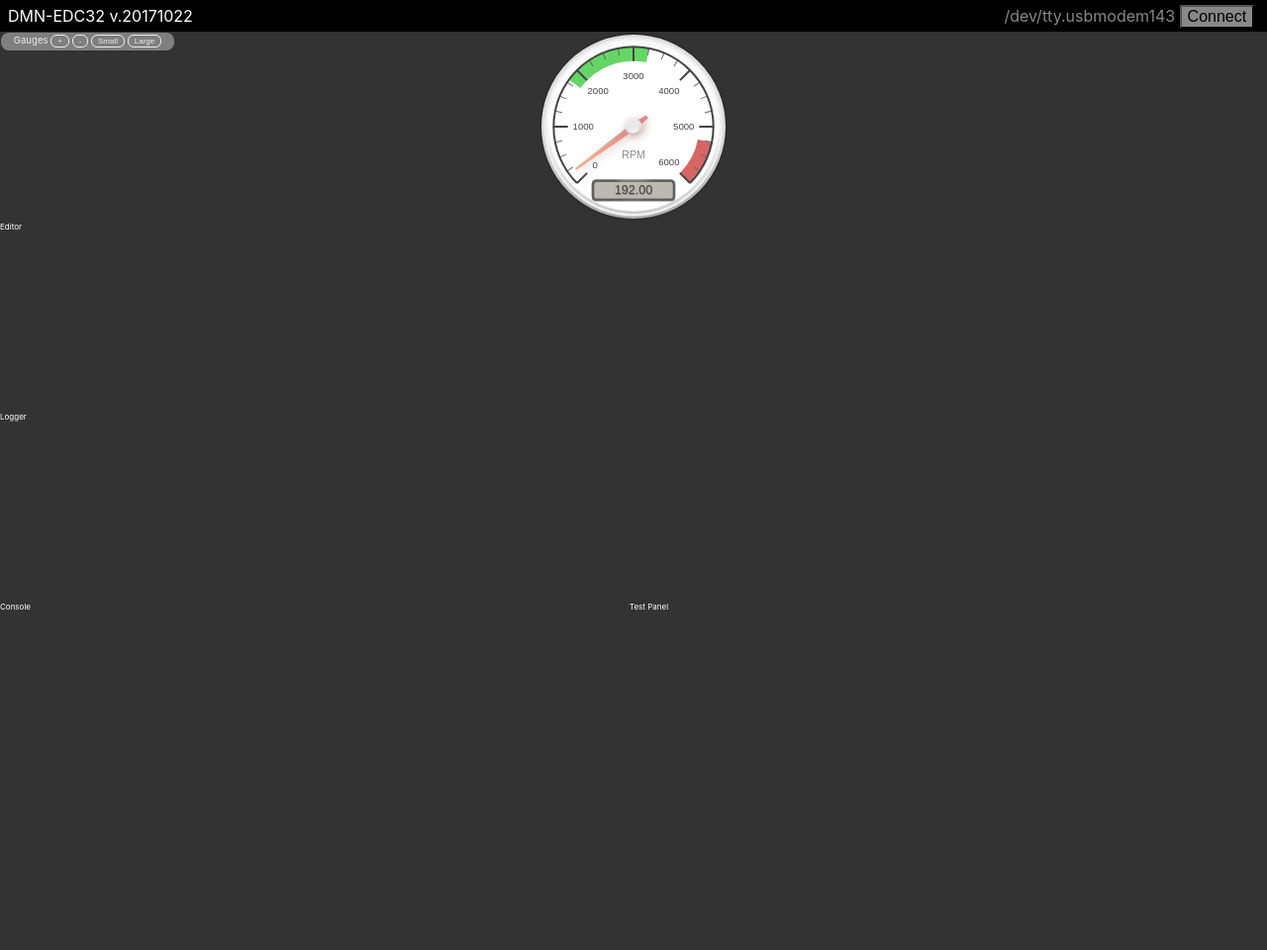
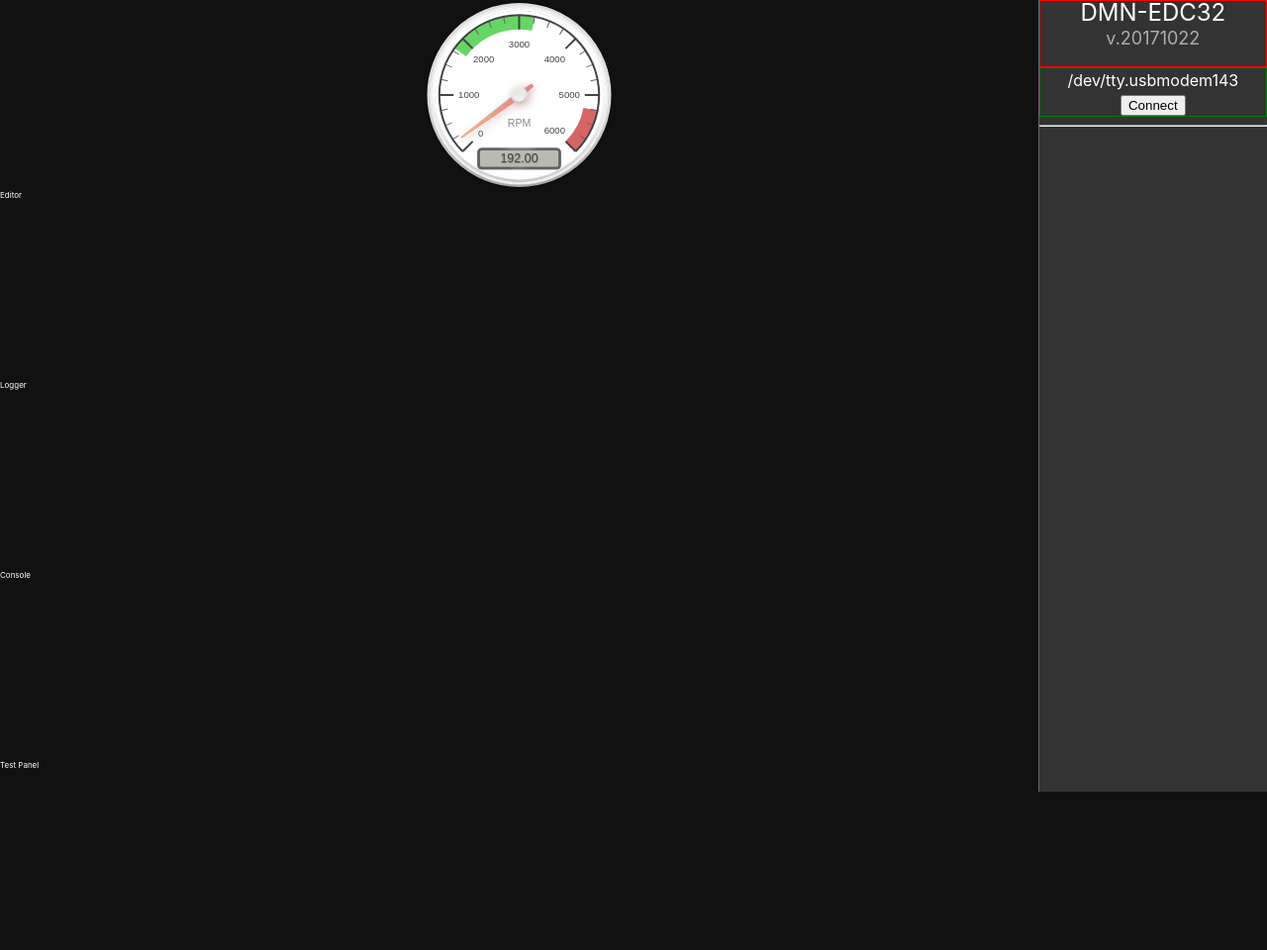
Before and after one commit to syncro16/dmn-edc32, a plain HTML site: page webapp/index.html in a window 1280 px wide. Shown: the whole page at 99% size. Before the commit the page ends 800 px from the top, so only its background shows below. Drawn offline with nearby package versions, Linux system fonts and the light colour scheme.

Commit message:
jeespoks

```diff
--- a/webapp/css/styles.css
+++ b/webapp/css/styles.css
@@ -1,5 +1,5 @@
 body {
-	background:#333;
+	background:#111;
 	margin:0;
 	color:#fff;
 	font-family: -apple-system, BlinkMacSystemFont, 'Segoe UI', Roboto, Oxygen, Ubuntu, Cantarell, 'Open Sans', 'Helvetica Neue', sans-serif;
@@ -12,36 +12,45 @@ body {
 
 .header {
 	/* height total 4vh */
-	height:3vh;
-	width:100vw;
-	padding:0.5vh 0.5vw;
+	position:absolute;
+	right:0;
+	height:100vh;
+	width:18vw;
 	font-size:2vh;
 	vertical-align:middle;
 	line-height: 3vh;
-	background:#000;
+	background:#333;
 	overflow:hidden;
+	border-left:1px solid #666;
 }
-.header div:nth-child(1) {
+.header .version span {
+	font-size:75%;
+	opacity:0.6;
+}
+.header .version {
+	border:1px solid red;
+	font-size:3vh;
+	text-align:center;
+	padding-bottom:2vh;
+}
+.header .connection {
+	border:1px solid green;
+	text-align:center;
+
+}
+.header .connection .usbserial {
+
+}
+.container {
+	width:82vw;
+	height:100vh;
 	position:absolute;
-	left:1vh;
-	width:45%;
-}
-.header div:nth-child(2) {
-	position:absolute;
-	right:1vw;
-	width:50%;
-	text-align:right;
-	color:#888;
-}
-.header button {
-	font-size:2vh;
-	background:#888;
 }
 
 .componentSection {
 	/* height total 24vh */
 	height:24vh;
-	width:100vw;
+	width:100%;
 	overflow-x:none;
 	overflow-y: scroll;
 }
--- a/webapp/index.html
+++ b/webapp/index.html
@@ -13,18 +13,19 @@
 </head>
 <body>
 	<div class="header">
-		<div>
-			DMN-EDC32 v.20171022
+		<div class="version">
+			DMN-EDC32<br>
+			<span>v.20171022</span>
 		</div>
-		<div>
-			<span class="usbSerial"></span>/dev/tty.usbmodem143
+		<div class="connection">
+			<span class="usbSerial">/dev/tty.usbmodem143</span>
+			<br>
 			<button>Connect</button>
 		</div>
+		<hr>
 	</div>
+	<div class="container">
 		<div class="componentSection" id='gauges'>
-		<div class="componentSectionHeader">
-			Gauges <button>+</button> <button>-</button> <button>Small</button> <button>Large</button>
-		</div>
 		<!--Meters-->
 		<!--
 			<div class="componentSmall">
@@ -43,6 +44,7 @@
 		<div class="componentSectionHalf">
 			Test Panel
 		</div>
+	</div>
 
 </body>
 </html>
```
Also changed, not shown: 1 other file. Lines whose indentation alone changed are shown as unchanged.
